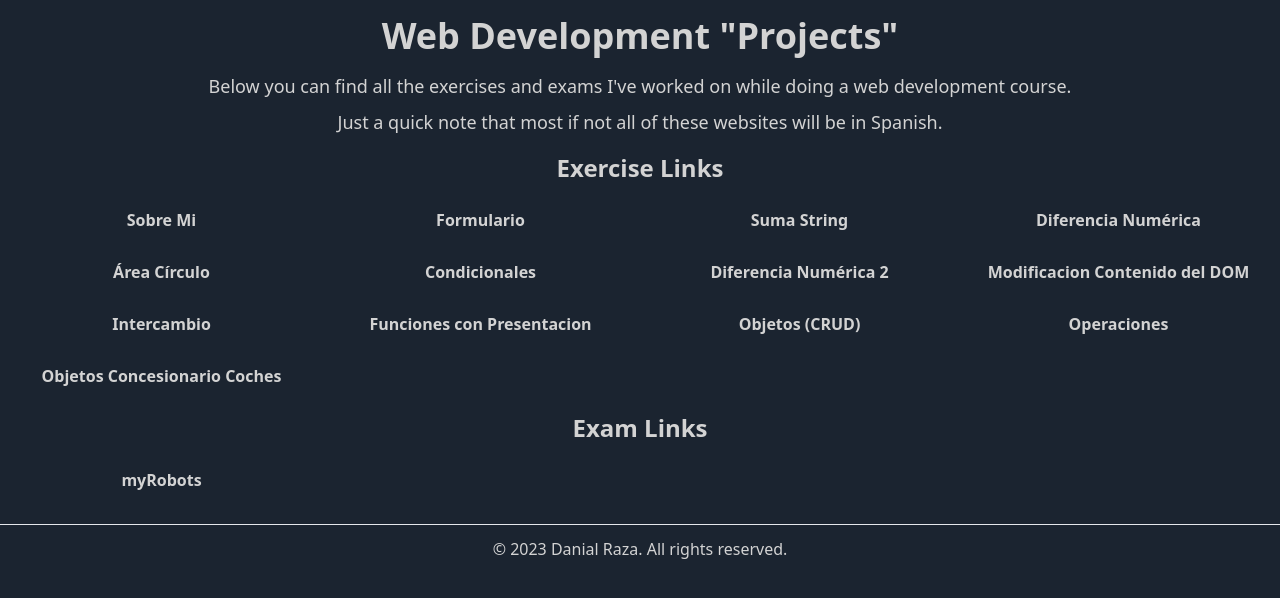
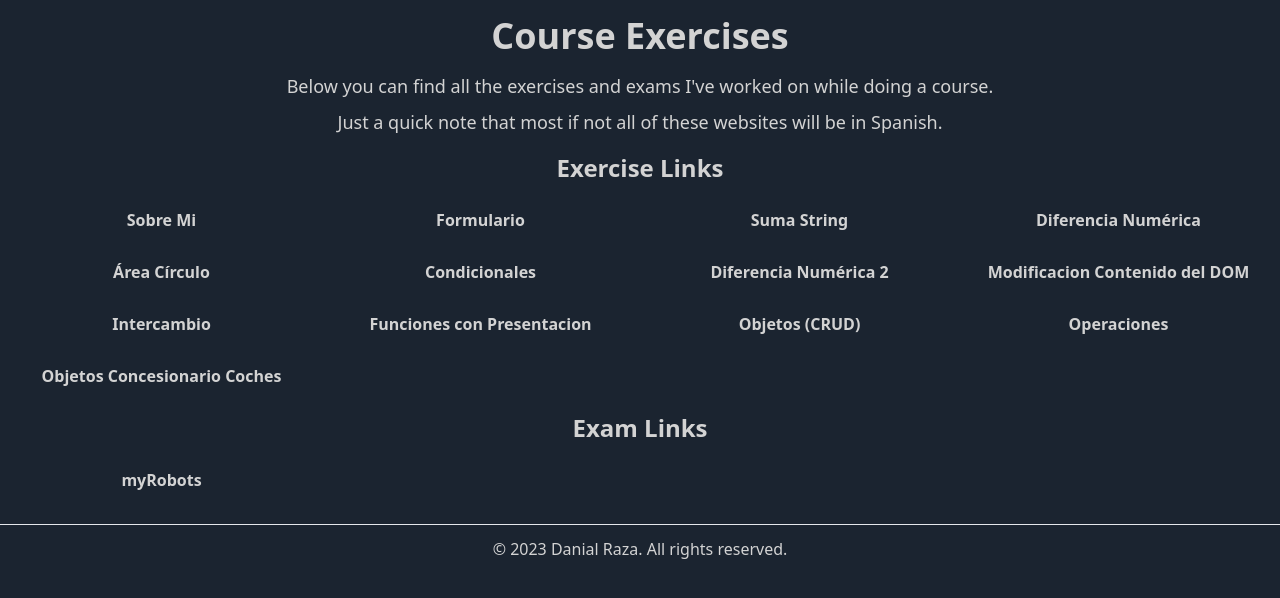
Before and after one commit to sdanialraza/course-exercises, a plain HTML site: page index.html in a window 1280 px wide. Drawn offline with nearby package versions, Linux system fonts and the light colour scheme.

Commit message:
chore: rename repository to course-exercises (#11)

```diff
--- a/index.html
+++ b/index.html
@@ -31,9 +31,9 @@
 	</head>
 	<body class="scroll-smooth bg-[#1b2430] text-center text-[#d3d3d3] antialiased">
 		<main>
-			<h1 class="mx-2 my-4 text-2xl font-bold md:text-4xl">Web Development "Projects"</h1>
+			<h1 class="mx-2 my-4 text-2xl font-bold md:text-4xl">Course Exercises</h1>
 			<h3 class="mx-2 text-base md:text-lg">
-				Below you can find all the exercises and exams I've worked on while doing a web development course.
+				Below you can find all the exercises and exams I've worked on while doing a course.
 			</h3>
 			<h3 class="m-2 mx-2 text-base md:text-lg">
 				Just a quick note that most if not all of these websites will be in Spanish.
```
